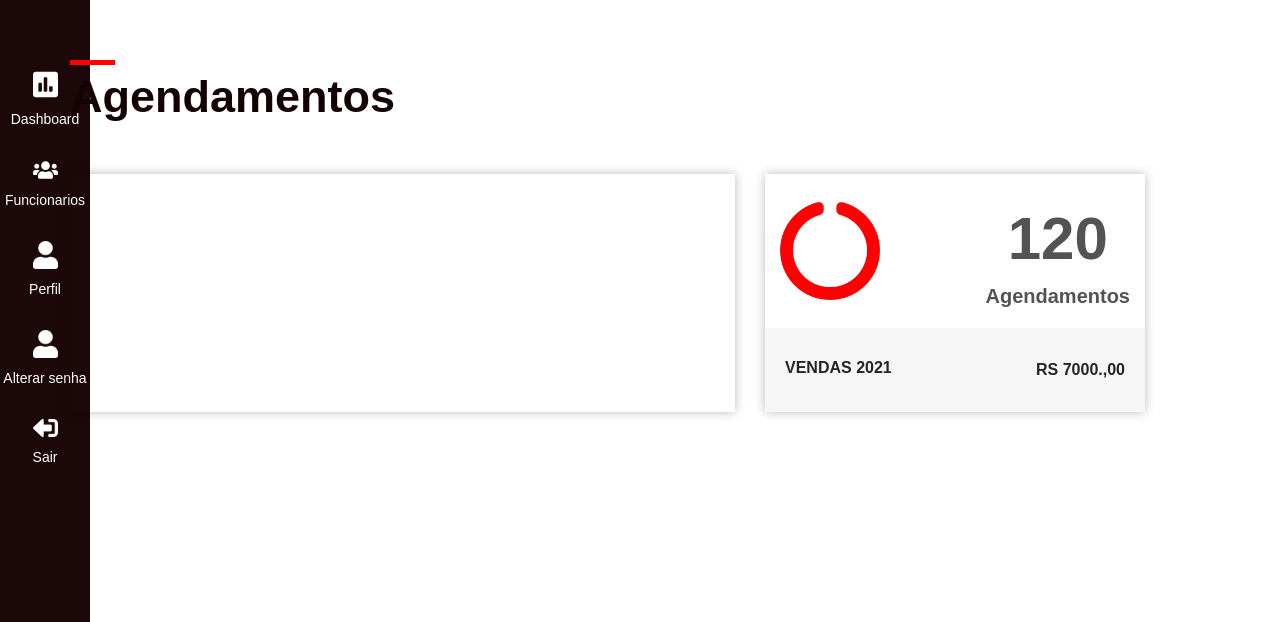
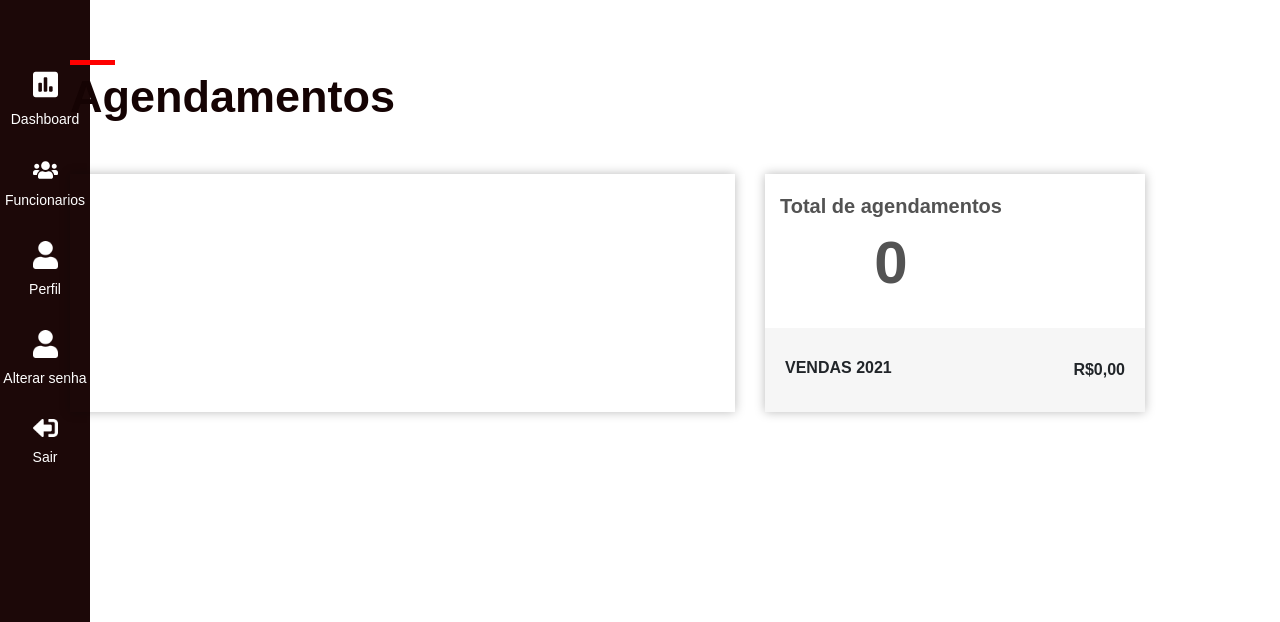
Before and after one commit to PedroMeira01/2021_projeto-ope, a Flask app: page /admin in a window 1280 px wide. Shown: the top 622 px of the page. Run offline with Flask 2, Linux system fonts and the light colour scheme; a user stored in the database is signed in; data comes from the database, SQL or seed files in the repository; both versions use the stored data as it was after the commit; data that the repository does not hold is empty; some libraries are stand-ins or nearby versions; some web fonts are replaced.

Commit message:
Adicionando valor a listagem de historico

```diff
--- a/app/models.py
+++ b/app/models.py
@@ -1,8 +1,9 @@
 from app import db
 from werkzeug.security import generate_password_hash, check_password_hash
-from sqlalchemy import desc
+from sqlalchemy import desc, text
 import string
 import random
+
 
 class Usuario(db.Model):
     # Para que o FlaskLogin funcione, a PK do usuário deve ter o nome "id" apenas.
@@ -84,7 +85,8 @@ class Reserva(db.Model):
                     Reserva.data,
                     Reserva.horario_inicio.label('hora'),
                     Barbeiro.nome.label('barbeiro'),
-                    Servico.nome.label('servico')
+                    Servico.nome.label('servico'),
+                    Servico.valor
                 )\
                 .filter(Reserva.usuario_id == usuario_id)\
                 .order_by(desc(Reserva.data))
@@ -104,3 +106,12 @@ class Reserva(db.Model):
             .filter(Reserva.barbeiro_id == barbeiro_id)\
             .order_by(desc(Reserva.data))
         return reservas
+
+    def valor_total_reservas_por_barbeiro(self, barbeiro_id):
+        reservas = Reserva.query\
+            .join(Servico, Reserva.servico_id==Servico.id_servico)\
+            .add_columns(Servico.valor.label('valor'))\
+            .filter(Reserva.barbeiro_id == barbeiro_id)\
+            .all()
+
+        return reservas
--- a/app/routes.py
+++ b/app/routes.py
@@ -350,14 +350,14 @@ def recuperar_senha():
 @app.route('/admin')
 def admin():
     id_barbeiro = session['id_barbeiro']
-
     page = request.args.get('page', 1, type=int)
-
     reservas = Reserva()
-
+    valor_total = reservas.valor_total_reservas_por_barbeiro(id_barbeiro)
     reservas = reservas.reservas_por_barbeiro(id_barbeiro).paginate(
         page, 5, False
     )
+    qtd = len(valor_total)
+    total = "R${:.2f}".format(calcula_valor_total_servicos(valor_total)).replace('.',',')
 
     next_url = url_for('admin', page=reservas.next_num) \
         if reservas.has_next else None
@@ -368,8 +368,20 @@ def admin():
         'admin/agendamentos.html',
         reservas=reservas.items,
         next_url=next_url,
-        prev_url=prev_url
+        prev_url=prev_url,
+        total=total,
+        qtd=qtd
     )
+
+def calcula_valor_total_servicos(total):
+    lista_valores = []
+
+    for t in total:
+        lista_valores.append(t['valor'])
+
+    return sum(lista_valores)
+
+
 
 @app.route('/funcionarios')
 def listagem_funcionarios():
--- a/app/templates/admin/agendamentos.html
+++ b/app/templates/admin/agendamentos.html
@@ -76,17 +76,16 @@
             <div class="col-4 dashboard__card ml-5 pb-0 px-0">
 
                 <div class="col-12 d-flex align-items-center justify-content-between">
-                    <img class="img-fluid dashboard__card--graphic" src="../../static/img/icon/grafico.png" alt="">
 
                     <div class="text-center dashboard__card--numbers">
-                        <span class="c-gray4">120</span>
-                        <h3 class="c-gray4">Agendamentos</h3>
+                        <h3 class="c-gray4">Total de agendamentos</h3>
+                        <span class="c-gray4">{{ qtd }}</span>
                     </div>
                 </div>
 
                 <div class="col-12 dashboard__card--values d-flex justify-content-between">
                     <h2>Vendas 2021</h2>
-                    <span>RS 7000.,00</span>
+                    <span>{{ total }}</span>
 
                 </div>
 
--- a/app/templates/historico_reservas.html
+++ b/app/templates/historico_reservas.html
@@ -63,6 +63,7 @@
                             <div class="col-9 pl-5 position-relative d-flex flex-column justify-content-center">
                                 <h2>{{reserva.barbeiro}}</h2>
                                 <p>Serviço: {{reserva.servico}}</p>
+                                <p>Valor: R$ 25,00</p>
                                 {% if not reserva['retroativa'] %}
                                 <a href="{{ url_for('desmarcar', id=reserva.id) }}">
                                     <span class="badge badge-secondary">Cancelar</span>
--- a/app/templates/index.html
+++ b/app/templates/index.html
@@ -60,7 +60,7 @@
 								<select class="w-100 schedule__service" name="servico" id="servico" required>
 									<option value="" selected>Selecione</option>
 									{% for servico in dados['servicos'] %}
-									<option value="{{servico.id_servico}}">{{servico.nome}}</option>
+									<option value="{{servico.id_servico}}">{{servico.nome}} - R$ 25,00</option>
 									{% endfor %}
 								</select>
 							</div>
```
Also changed, not shown: app.db.
